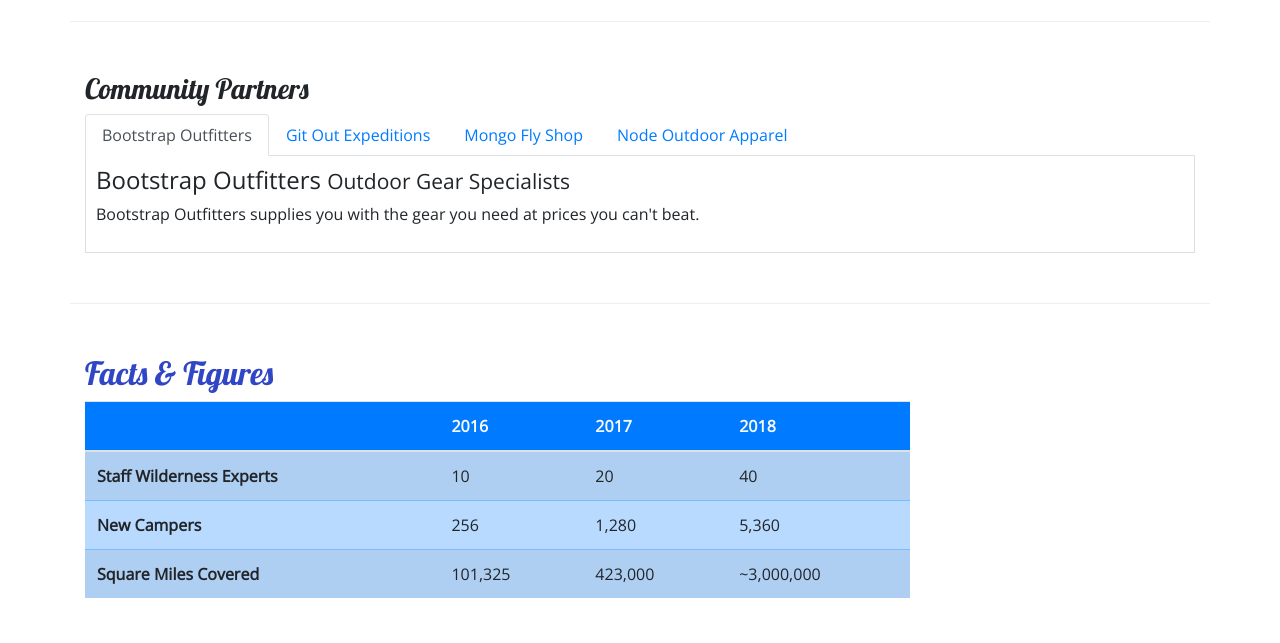
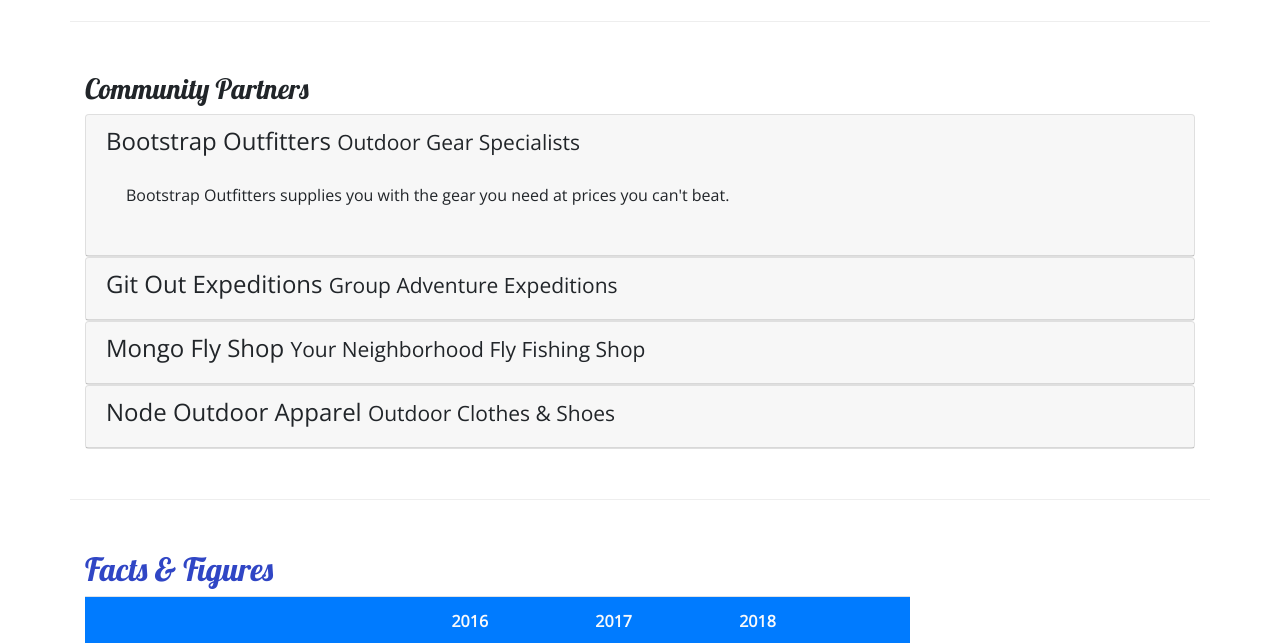
Before and after one commit to kgruca/bootnu, a plain HTML site: page aboutus.html in a window 1280 px wide. Shown: the part 790-1433 px from the top of the page. Drawn offline with nearby package versions, Linux system fonts and the light colour scheme.

Commit message:
added accordion to aboutus.html

```diff
--- a/aboutus.html
+++ b/aboutus.html
@@ -154,96 +154,109 @@
             <div class="row row-content">
                 <div class="col">
                     <h3>Community Partners</h3>
-                    <ul class="nav nav-tabs">
-                        <li class="nav-item">
+                    <div id="accordion">
+                        <div class="card">
+                            <div role="tab" class="card-header">
+                                <h4>
                                     <a
-                                class="nav-link active"
-                                href="#bootstrap"
-                                role="tab"
-                                data-toggle="tab">
+                                        data-toggle="collapse"
+                                        data-target="#bootstrap">
                                         Bootstrap Outfitters
+                                        <small>
+                                            Outdoor Gear Specialists
+                                        </small>
                                     </a>
-                        </li>
-                        <li class="nav-item">
-                            <a
-                                class="nav-link"
-                                href="#git"
-                                role="tab"
-                                data-toggle="tab">
-                                Git Out Expeditions
-                            </a>
-                        </li>
-                        <li class="nav-item">
-                            <a
-                                class="nav-link"
-                                href="#mongo"
-                                role="tab"
-                                data-toggle="tab">
-                                Mongo Fly Shop
-                            </a>
-                        </li>
-                        <li class="nav-item">
-                            <a
-                                class="nav-link"
-                                href="#node"
-                                role="tab"
-                                data-toggle="tab">
-                                Node Outdoor Apparel
-                            </a>
-                        </li>
-                    </ul>
-                    <div class="tab-content">
+                                </h4>
                                 <div
-                            role="tabpanel"
-                            class="tab-pane fade show active"
-                            id="bootstrap">
-                            <h4>
-                                Bootstrap Outfitters
-                                <small>Outdoor Gear Specialists</small>
-                            </h4>
+                                    class="collapse show"
+                                    id="bootstrap"
+                                    data-parent="#accordion">
+                                    <div class="card-body">
                                         <p class="d-none d-sm-block">
                                             Bootstrap Outfitters supplies you with the gear
                                             you need at prices you can't beat.
                                         </p>
                                     </div>
+                                </div>
+                            </div>
+                        </div>
+                        <div class="card">
+                            <div role="tab" class="card-header">
+                                <h4>
+                                    <a
+                                        class="collapsed"
+                                        data-toggle="collapse"
+                                        data-target="#git">
+                                        Git Out Expeditions
+                                        <small>
+                                            Group Adventure Expeditions
+                                        </small>
+                                    </a>
+                                </h4>
                                 <div
-                            role="tabpanel"
-                            class="tab-pane fade"
-                            id="git">
-                            <h4>
-                                Git Out Expeditions
-                                <small>Group Adventure Expeditions</small>
-                            </h4>
+                                    class="collapse"
+                                    id="git"
+                                    data-parent="#accordion">
+                                    <div class="card-body">
                                         <p class="d-none d-sm-block">
                                             Join Git Out Expeditions to explore new horizons
                                             with a group of other adventurers!
                                         </p>
                                     </div>
+                                </div>
+                            </div>
+                        </div>
+                        <div class="card">
+                            <div role="tab" class="card-header">
+                                <h4>
+                                    <a
+                                        class="collapsed"
+                                        data-toggle="collapse"
+                                        data-target="#mongo">
+                                        Mongo Fly Shop
+                                        <small>
+                                            Your Neighborhood Fly Fishing Shop
+                                        </small>
+                                    </a>
+                                </h4>
                                 <div
-                            role="tabpanel"
-                            class="tab-pane fade"
-                            id="mongo">
-                            <h4>
-                                Mongo Fly Shop
-                                <small>Your Neighborhood Fly Fishing Shop</small>
-                            </h4>
+                                    class="collapse"
+                                    id="mongo"
+                                    data-parent="#accordion">
+                                    <div class="card-body">
                                         <p class="d-none d-sm-block">
                                             Need a new fishing pole, a tacklebox, or flies of
                                             all kinds? Stop by Mongo Fly Shop.
                                         </p>
                                     </div>
+                                </div>
+                            </div>
+                        </div>
+                        <div class="card">
+                            <div role="tab" class="card-header">
+                                <h4>
+                                    <a
+                                        class="collapsed"
+                                        data-toggle="collapse"
+                                        data-target="#node">
+                                        Node Outdoor Apparel
+                                        <small>
+                                            Outdoor Clothes & Shoes
+                                        </small>
+                                    </a>
+                                </h4>
                                 <div
-                            role="tabpanel"
-                            class="tab-pane fade"
-                            id="node">
-                            <h4>
-                                Node Outdoor Apparel
-                                <small>Outdoor Clothes & Shoes</small>
-                            </h4>
+                                    class="collapse"
+                                    id="node"
+                                    data-parent="#accordion">
+                                    <div class="card-body">
                                         <p class="d-none d-sm-block">
                                             From polar fleeces to swimsuits, hiking boots to
                                             waders, a visit to Node will be sure to get you covered.
                                         </p>
+                                    </div>
+                                </div>
+                            </div>
                         </div>
                     </div>
                 </div>
--- a/css/styles.css
+++ b/css/styles.css
@@ -45,3 +45,8 @@ header h2 {
     border-top: none;
     padding: 10px;
 }
+
+a, a:hover {
+    color: inherit;
+    text-decoration: none;
+}
```
Lines whose indentation alone changed are shown as unchanged.
